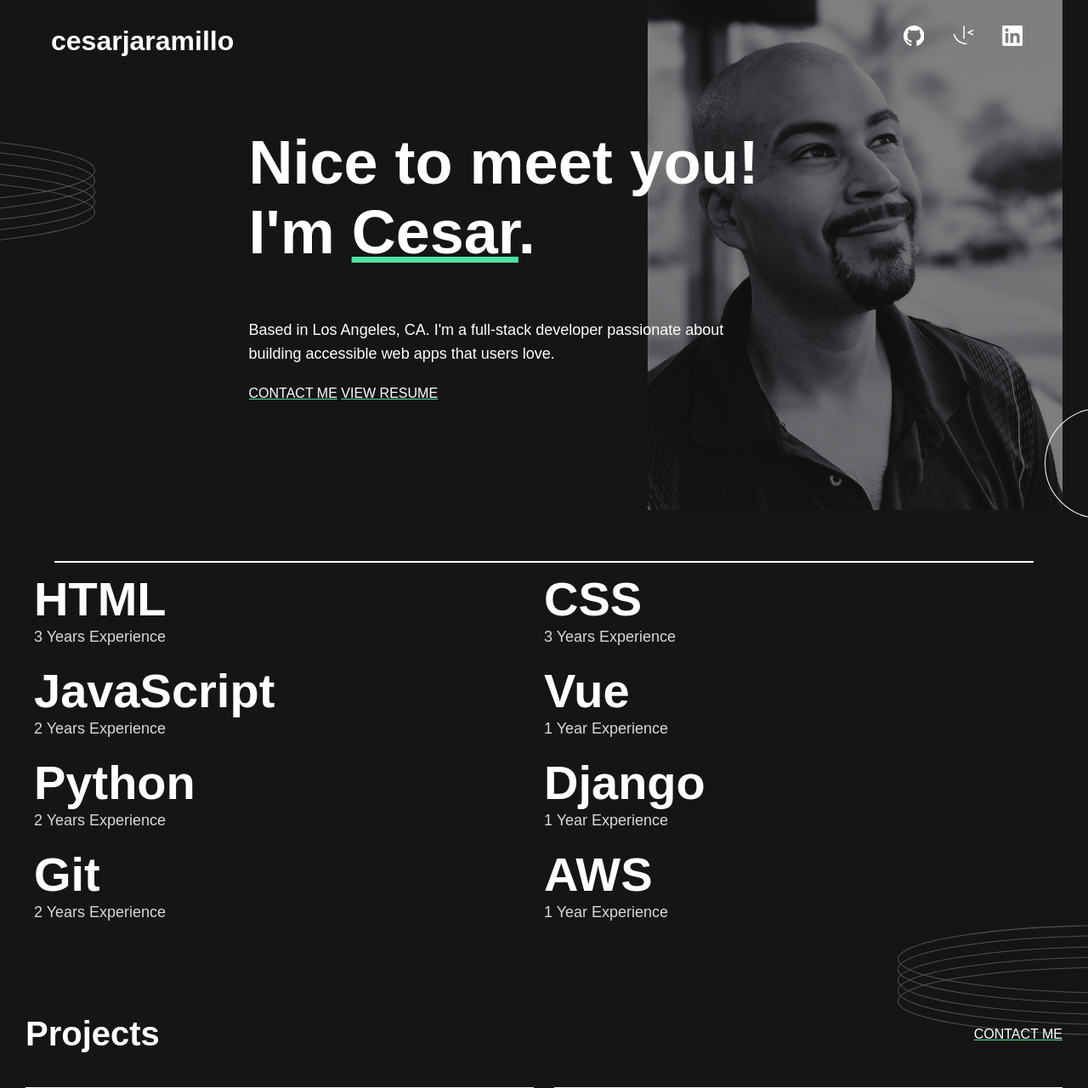
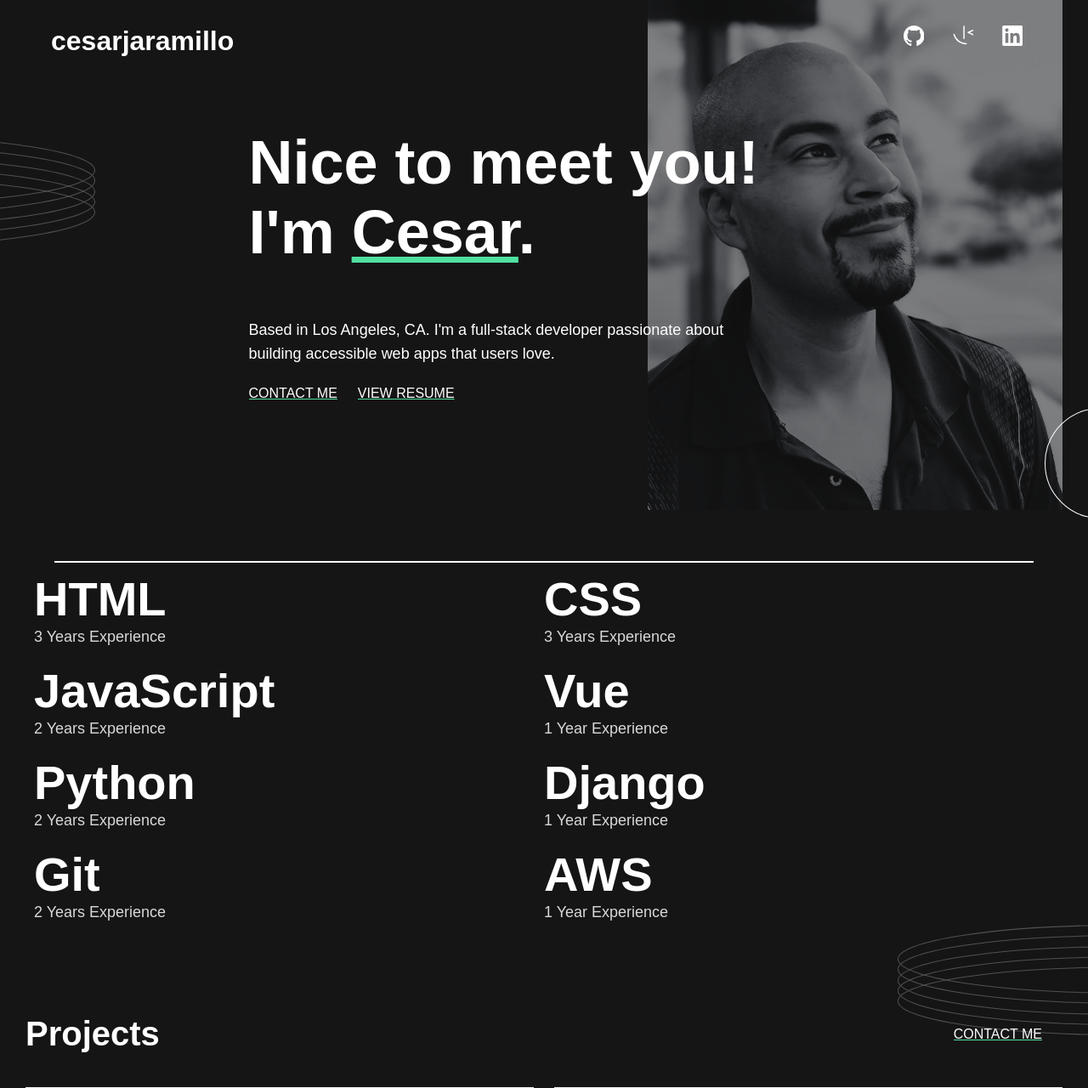
Before and after one commit to CESAR-JARAMILLO/Portfolio-Site, a Flask app: page / in a window 1280 px wide. Shown: the top 1280 px of the page at 85% size. Run offline with Flask 2, Linux system fonts and the light colour scheme.

Commit message:
styled links box

```diff
--- a/static/css/style.css
+++ b/static/css/style.css
@@ -58,10 +58,17 @@ body > * {
   left: -25rem;
 }
 
+.intro
+div {
+  display: flex;
+  flex-direction: column;
+}
+
 .contact {
   color: #fff;
   font-size: 16px;
   text-transform: uppercase;
+  margin: 8px 0;
 }
 
 p {
@@ -449,6 +456,15 @@ form a {
     margin-top: 60px;
   }
 
+  .intro
+  div {
+    display: flex;
+    flex-direction: row;
+  }
+
+  .contact {
+    margin: 0 24px 0 0;
+  }
 
   hr.first {
     margin-top: 60px;
```
